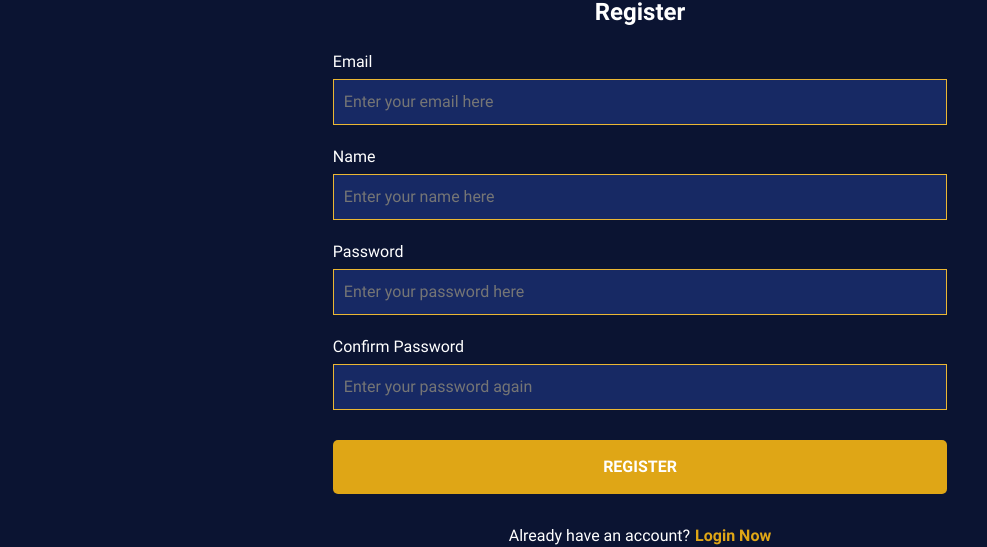
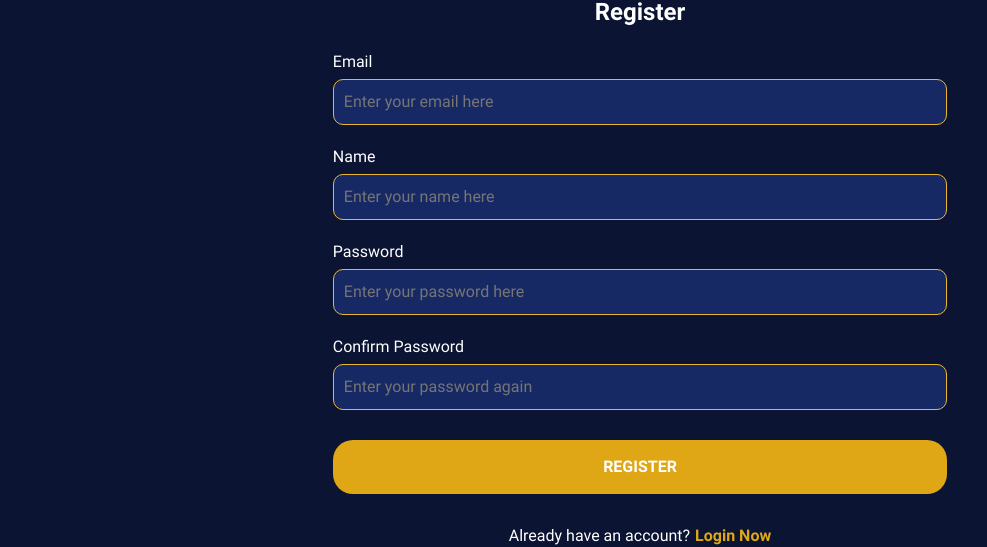
Before and after one commit to BuzzOffer/E-Gringotts-Frontend, a React (Vite) app: page /register in a window 1280 px wide. Shown: the part 249-796 px from the top of the page, without its empty margins (0-987 px from the left). Built offline with nearby package versions, Linux system fonts and the light colour scheme.

Commit message:
Made the text-input box and submit button more oval

```diff
--- a/src/components/registration/SubmitButton.css
+++ b/src/components/registration/SubmitButton.css
@@ -12,6 +12,7 @@
     margin: 10px auto; /* Centers the button and adds space above and below */
     display: block; /* Makes the width effective by setting the element to block */
     text-transform: uppercase; /* Makes the button text uppercase */
+    border-radius: 20px;
   }
 
   .submit-button:hover {
--- a/src/components/registration/TextInput.css
+++ b/src/components/registration/TextInput.css
@@ -23,4 +23,5 @@
     /* Adjusted to your medium blue color */
     color: #FFFFFF;
     /* Text color */
+    border-radius: 10px;
 }
```
